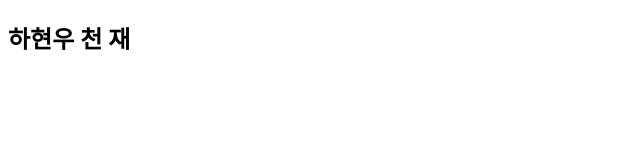
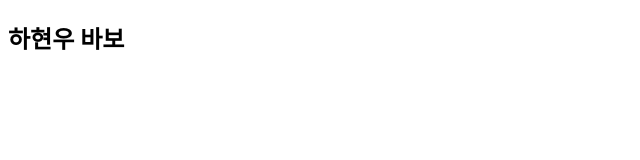
Before and after one commit to Dev-Dream/OSS_Practice, a plain HTML site: page test.html in a window 1280 px wide. Shown: the full height of the page, 0-640 px from the left. Drawn offline with Linux system fonts and the light colour scheme.

Commit message:
fix: 하현우 천재 -> 바보 issue : #1

```diff
--- a/test.html
+++ b/test.html
@@ -4,6 +4,6 @@
     <title></title>
   </head>
   <body>
-    <h2>하현우 천 재</h2>
+    <h2>하현우 바보</h2>
   </body>
 </html>
```
